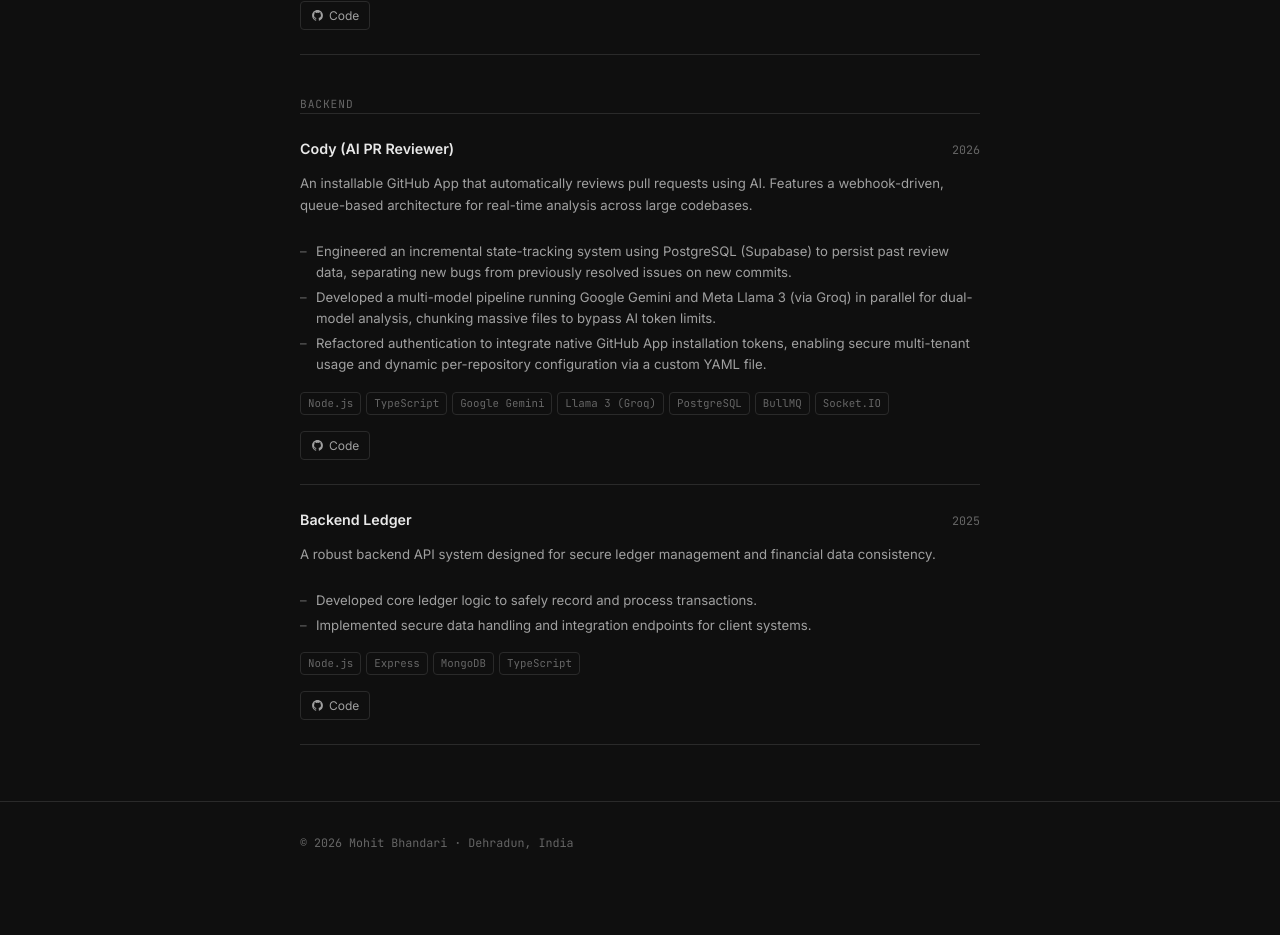
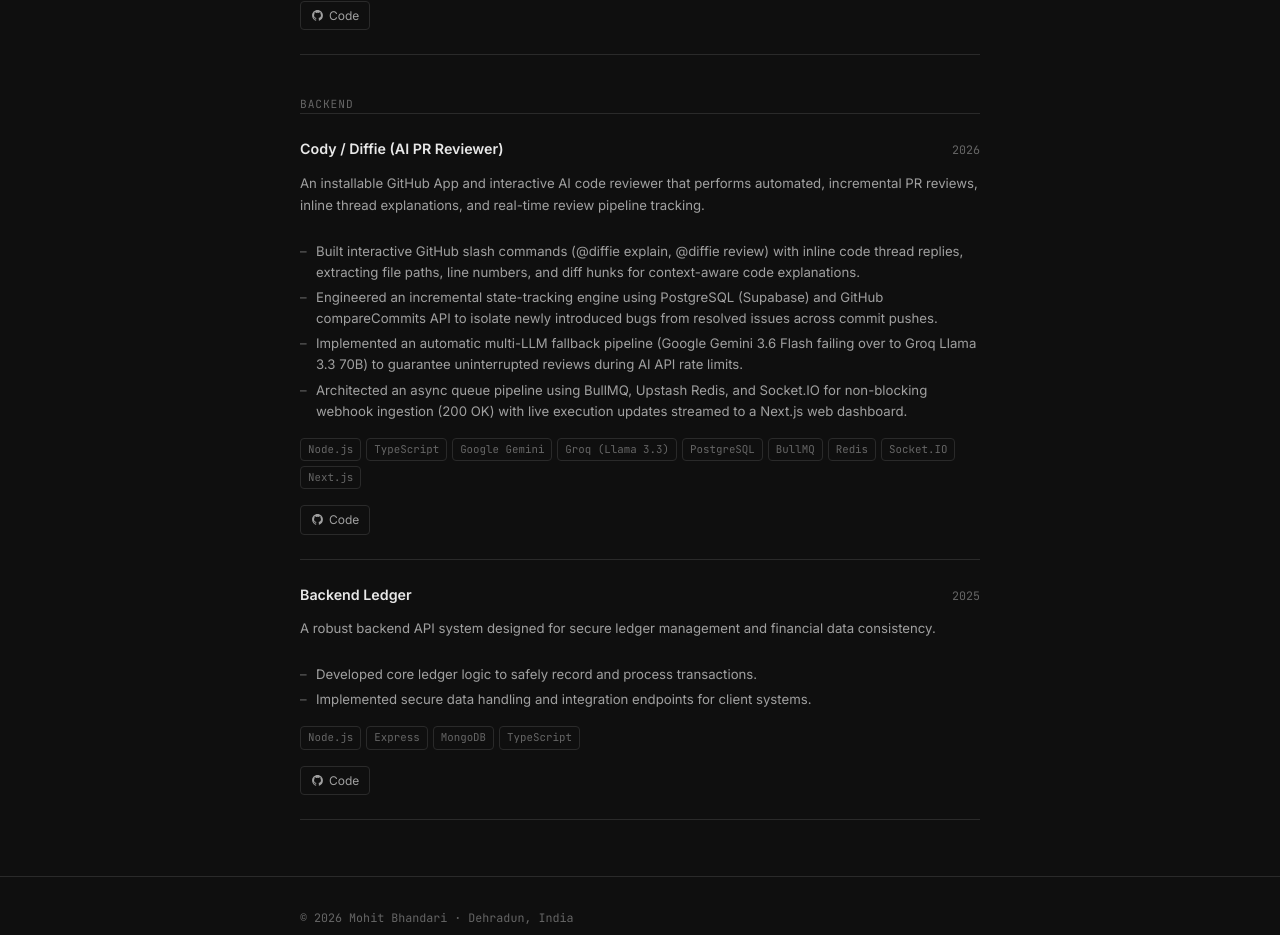
Before and after one commit to mohit-bhandari45/Portfolio, a React (Vite) app: page /projects in a window 1280 px wide. Shown: the part 813-1748 px from the top of the page. Before the commit the page ends 1698 px from the top, so only its background shows below. Built offline with nearby package versions, Linux system fonts and the light colour scheme.

Commit message:
feat(portfolio): update Cody / Diffie project points with slash commands, multi-LLM fallback, and inline explanations

```diff
--- a/src/data.js
+++ b/src/data.js
@@ -41,16 +41,17 @@
 export const BACKEND_PROJECTS = [
   {
     index: '03',
-    name: 'Cody (AI PR Reviewer)',
+    name: 'Cody / Diffie (AI PR Reviewer)',
     type: 'Backend',
     year: '2026',
-    desc: 'An installable GitHub App that automatically reviews pull requests using AI. Features a webhook-driven, queue-based architecture for real-time analysis across large codebases.',
+    desc: 'An installable GitHub App and interactive AI code reviewer that performs automated, incremental PR reviews, inline thread explanations, and real-time review pipeline tracking.',
     points: [
-      'Engineered an incremental state-tracking system using PostgreSQL (Supabase) to persist past review data, separating new bugs from previously resolved issues on new commits.',
-      'Developed a multi-model pipeline running Google Gemini and Meta Llama 3 (via Groq) in parallel for dual-model analysis, chunking massive files to bypass AI token limits.',
-      'Refactored authentication to integrate native GitHub App installation tokens, enabling secure multi-tenant usage and dynamic per-repository configuration via a custom YAML file.',
+      'Built interactive GitHub slash commands (@diffie explain, @diffie review) with inline code thread replies, extracting file paths, line numbers, and diff hunks for context-aware code explanations.',
+      'Engineered an incremental state-tracking engine using PostgreSQL (Supabase) and GitHub compareCommits API to isolate newly introduced bugs from resolved issues across commit pushes.',
+      'Implemented an automatic multi-LLM fallback pipeline (Google Gemini 3.6 Flash failing over to Groq Llama 3.3 70B) to guarantee uninterrupted reviews during AI API rate limits.',
+      'Architected an async queue pipeline using BullMQ, Upstash Redis, and Socket.IO for non-blocking webhook ingestion (200 OK) with live execution updates streamed to a Next.js web dashboard.',
     ],
-    stack: ['Node.js', 'TypeScript', 'Google Gemini', 'Llama 3 (Groq)', 'PostgreSQL', 'BullMQ', 'Socket.IO'],
+    stack: ['Node.js', 'TypeScript', 'Google Gemini', 'Groq (Llama 3.3)', 'PostgreSQL', 'BullMQ', 'Redis', 'Socket.IO', 'Next.js'],
     github: 'https://github.com/mohit-bhandari45/Cody',
   },
   {
```
